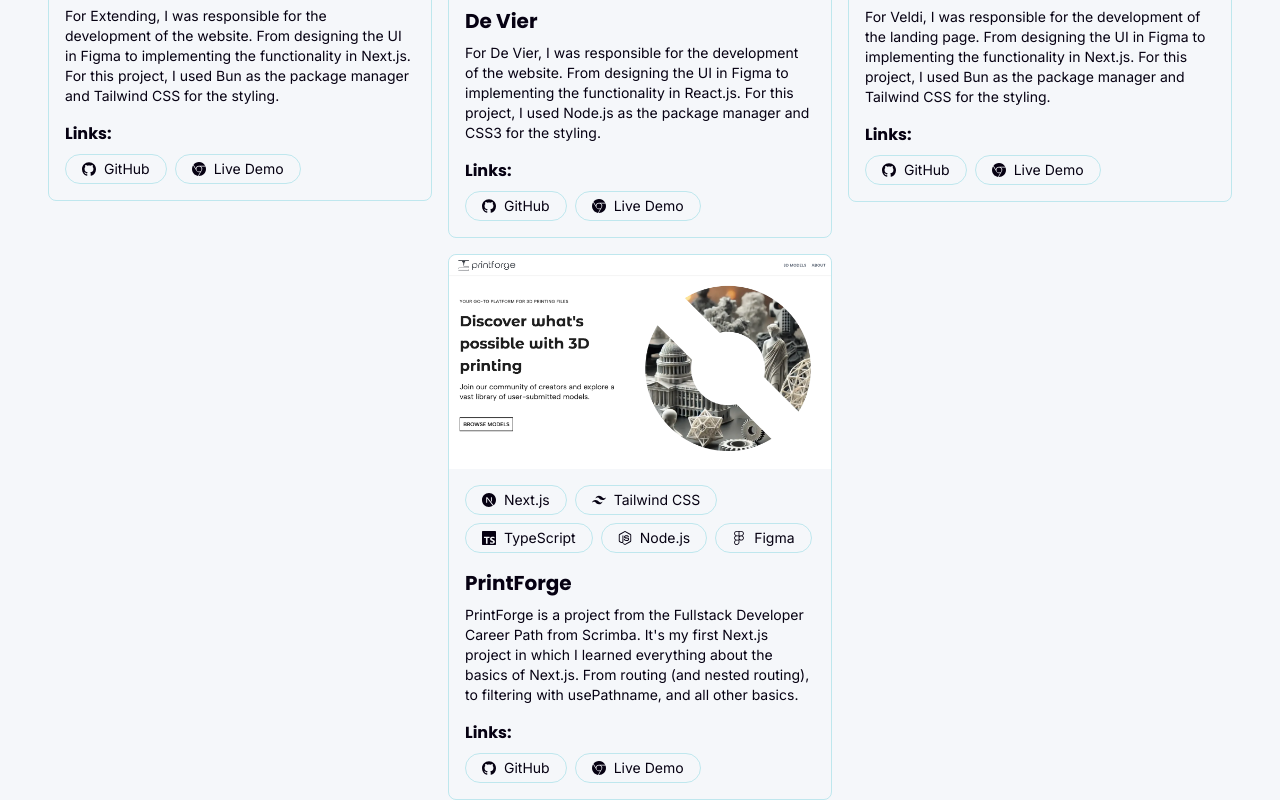
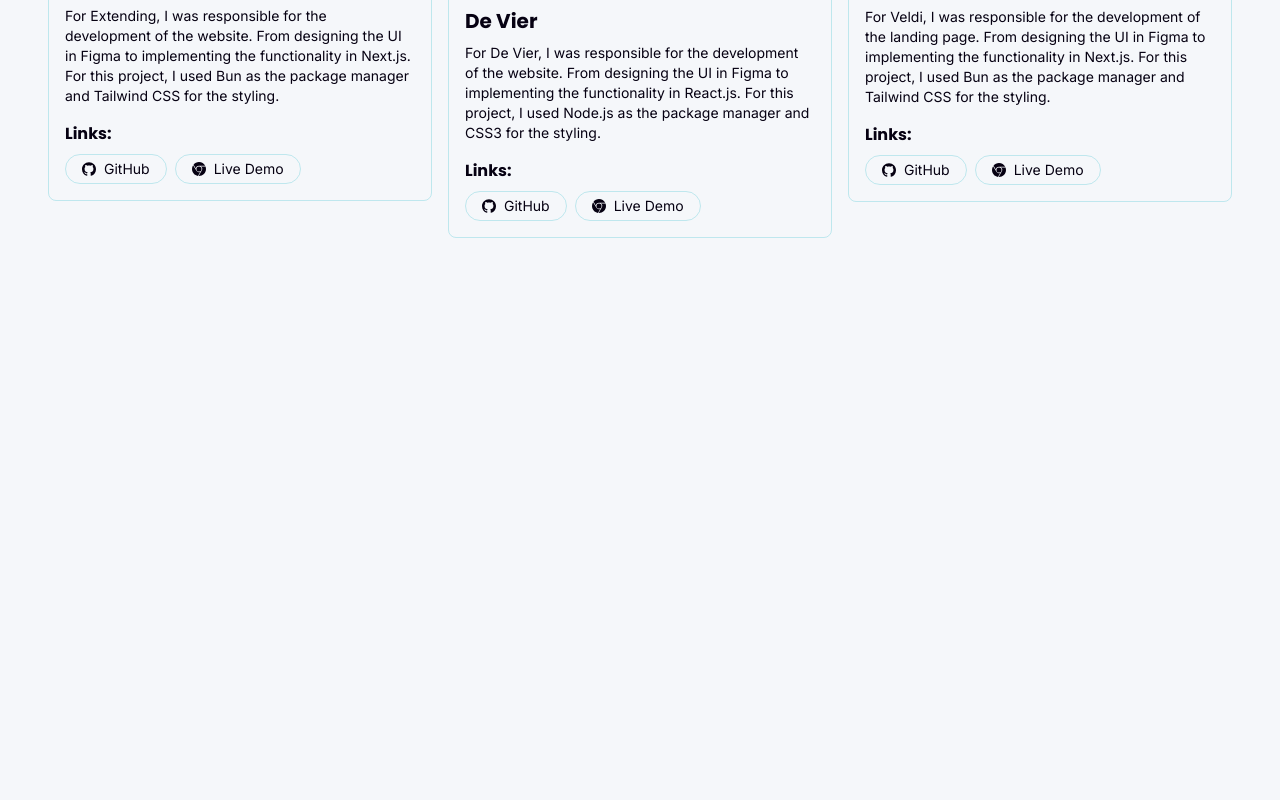
Before and after one commit to svenvos/sven-vos-portfolio, a Next.js app: page / in a window 1280 px wide. Shown: the part 542-1342 px from the top of the page. After the commit the page ends 800 px from the top, so only its background shows below. Built offline with nearby package versions, Linux system fonts and the light colour scheme.

Commit message:
For the homepage, sliced the projects so I will only show the first 3 there.

```diff
--- a/app/components/home/Projects.tsx
+++ b/app/components/home/Projects.tsx
@@ -10,7 +10,8 @@ import { projects } from "@/lib/projects";
 import { SiGithub, SiGooglechrome } from "react-icons/si";
 
 export default function Projects() {
-    const projectElements = projects.map((project) => (
+    const slicedProjects = projects.slice(0, 3);
+    const projectElements = slicedProjects.map((project) => (
         <Card key={project.title}>
             <CardHeader>
                 <Image src={project.imgSrc} alt={project.imgAlt} width={400} height={400} className="rounded-t-lg" />
```
